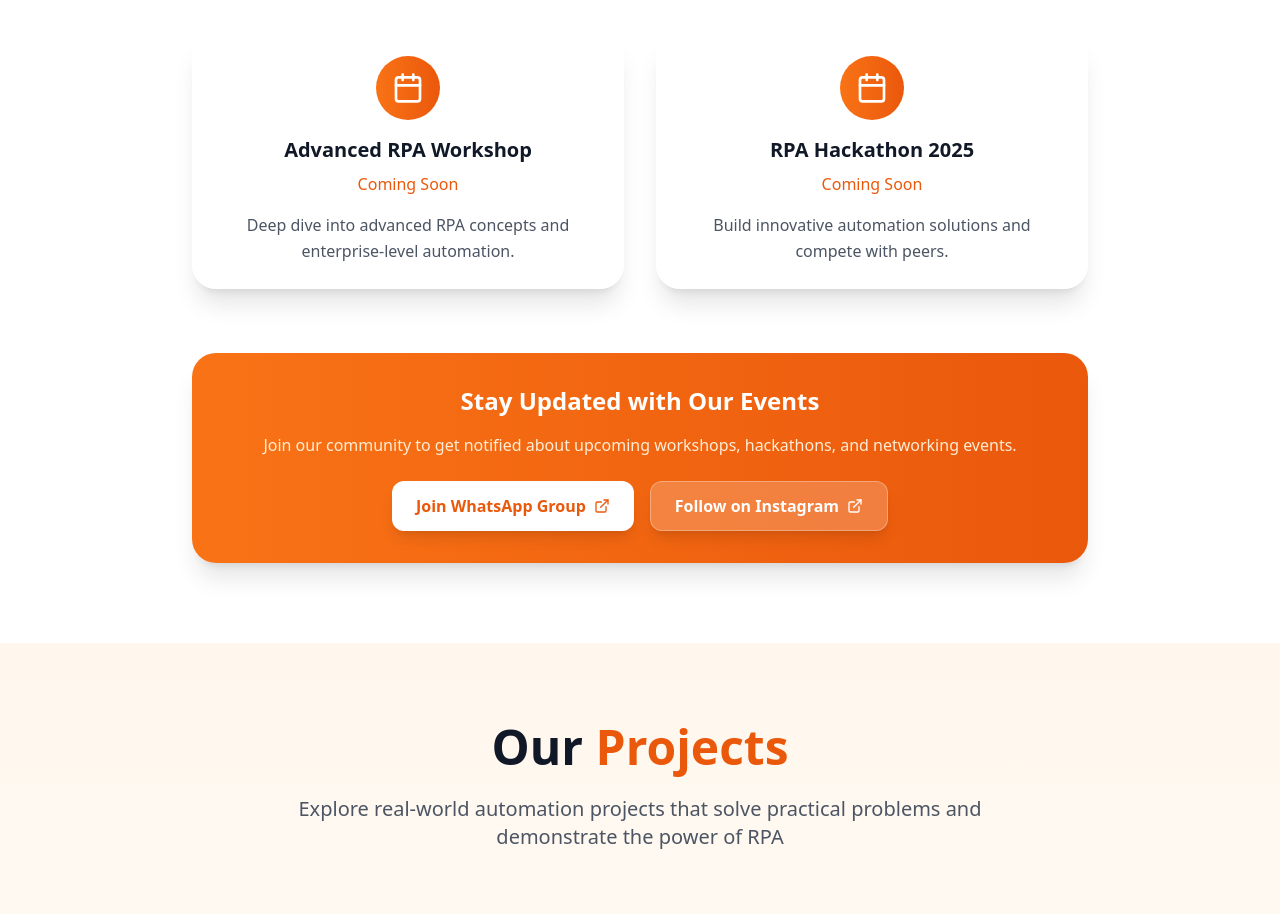
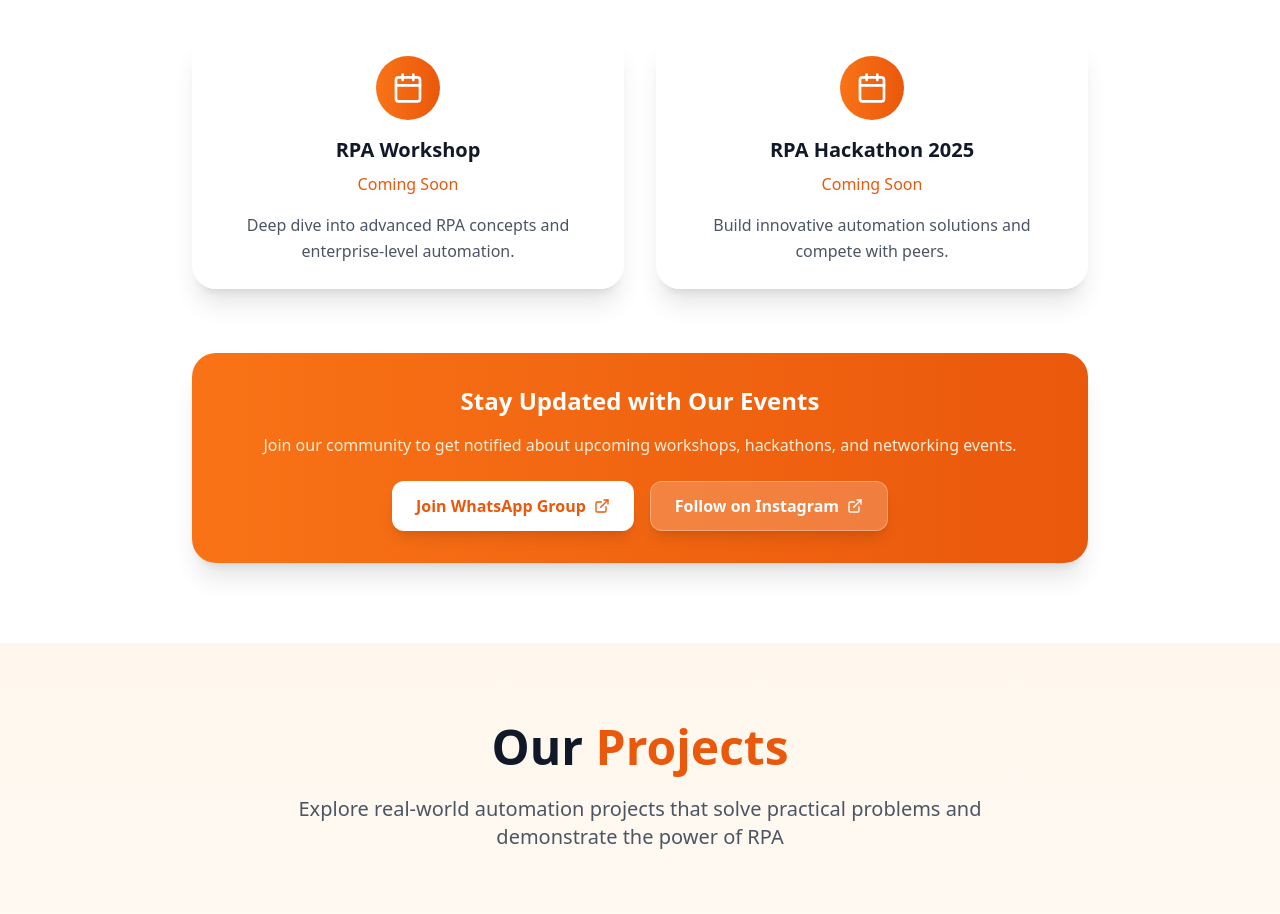
Before and after one commit to ismailnossam01/uipath_sdc_website, a React (Vite) app: page / in a window 1280 px wide. Shown: the part 5003-5917 px from the top of the page. Built offline with nearby package versions, Linux system fonts and the light colour scheme.

Commit message:
Update Events.tsx

```diff
--- a/src/components/Events.tsx
+++ b/src/components/Events.tsx
@@ -21,7 +21,7 @@ const Events: React.FC = () => {
 
   const upcomingEvents = [
     {
-      title: 'Advanced RPA Workshop',
+      title: 'RPA Workshop',
       date: 'Coming Soon',
       description: 'Deep dive into advanced RPA concepts and enterprise-level automation.'
     },
```
